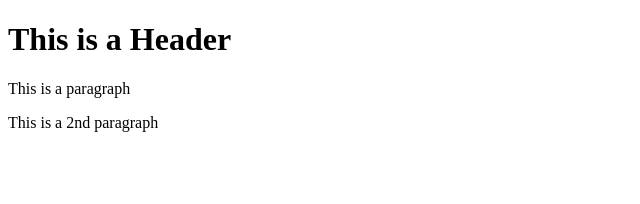
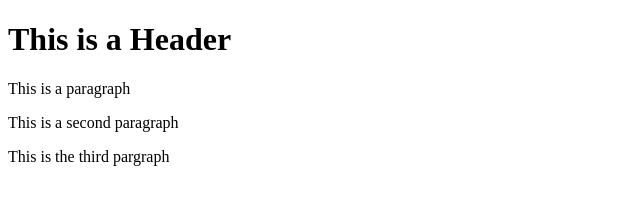
Before and after one commit to eetabar/git-test, a website: page index.html in a window 1280 px wide. Shown: the whole page, without its empty margins (0-640 px from the left). Drawn offline with Linux system fonts and the light colour scheme.

Commit message:
fourt commit

```diff
--- a/index.html
+++ b/index.html
@@ -4,6 +4,7 @@
     <body>
             <h1>This is a Header</h1>
             <p>This is a paragraph</p>
-            <p>This is a 2nd paragraph</p>
+            <p>This is a second paragraph</p>
+            <p>This is the third pargraph</p>
     </body>
 </html>
```
Also changed, not shown: package.json (added, +24 -0 lines), 2 other files.
